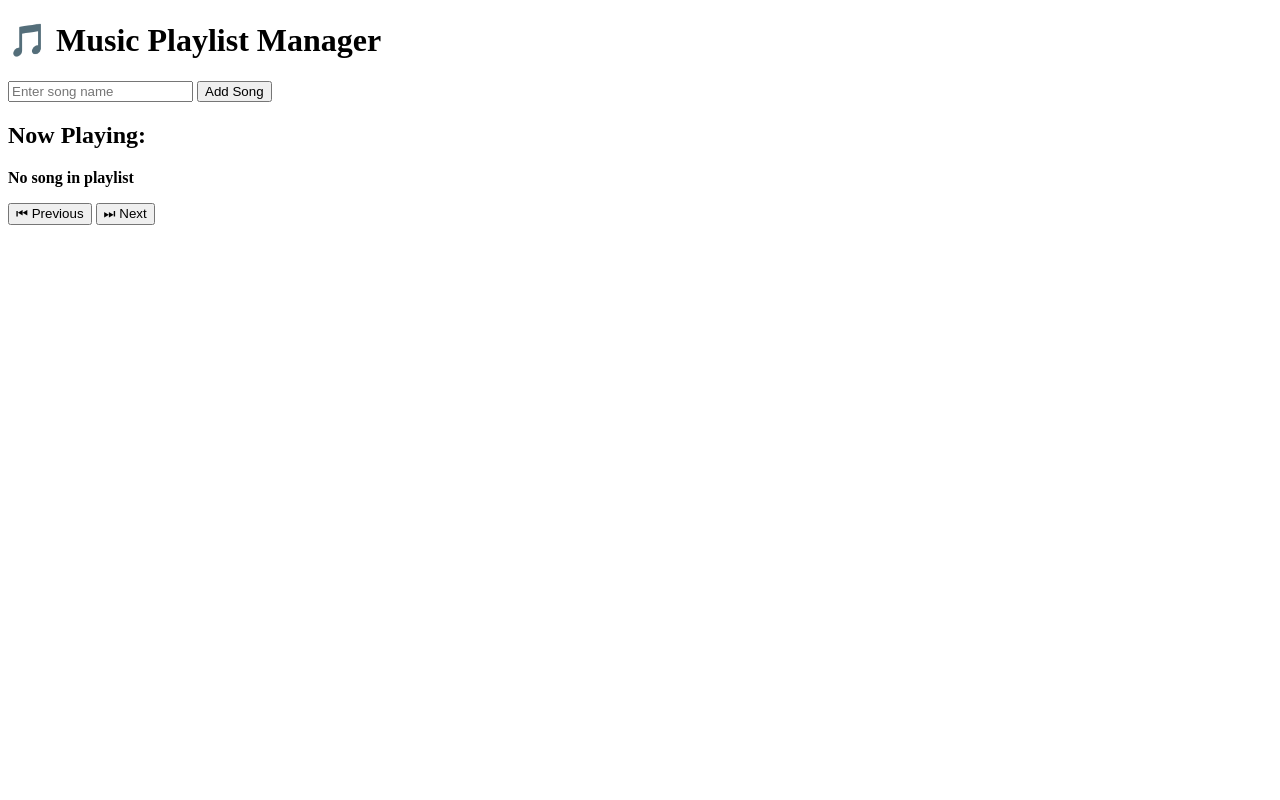
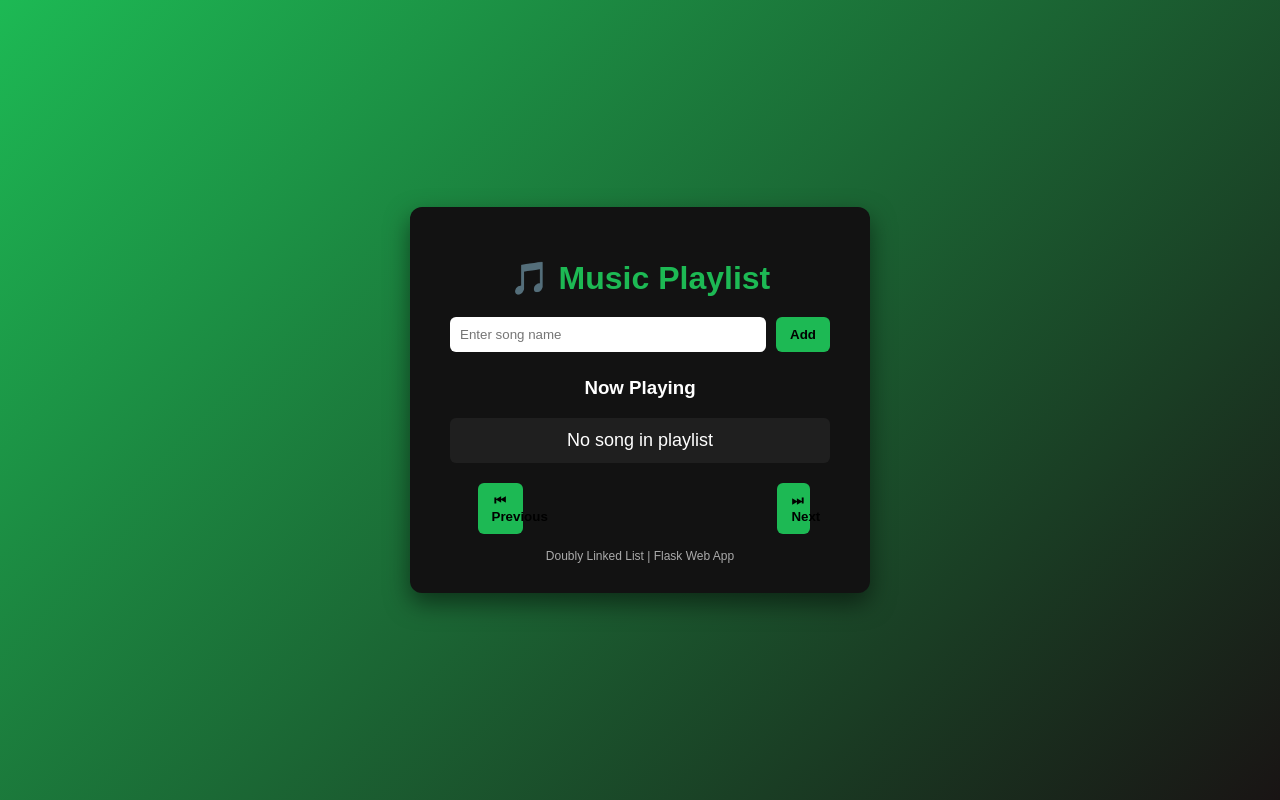
Before and after one commit to shreyas-ms8863/Music-Playlist, a Flask app: page / in a window 1280 px wide. Run offline with Flask 3, Linux system fonts and the light colour scheme.

Commit message:
Update index.html

```diff
--- a/templates/index.html
+++ b/templates/index.html
@@ -1,20 +1,121 @@
 <!DOCTYPE html>
-<html>
+<html lang="en">
 <head>
+    <meta charset="UTF-8">
     <title>Music Playlist Manager</title>
+
+    <style>
+        body {
+            margin: 0;
+            padding: 0;
+            font-family: Arial, Helvetica, sans-serif;
+            background: linear-gradient(135deg, #1db954, #191414);
+            height: 100vh;
+            display: flex;
+            justify-content: center;
+            align-items: center;
+            color: white;
+        }
+
+        .container {
+            background: #121212;
+            padding: 30px 40px;
+            border-radius: 12px;
+            width: 380px;
+            text-align: center;
+            box-shadow: 0 10px 25px rgba(0,0,0,0.5);
+        }
+
+        h1 {
+            margin-bottom: 20px;
+            color: #1db954;
+        }
+
+        form {
+            display: flex;
+            gap: 10px;
+            margin-bottom: 25px;
+        }
+
+        input[type="text"] {
+            flex: 1;
+            padding: 10px;
+            border-radius: 6px;
+            border: none;
+            outline: none;
+        }
+
+        button {
+            background: #1db954;
+            border: none;
+            padding: 10px 14px;
+            border-radius: 6px;
+            cursor: pointer;
+            font-weight: bold;
+            color: black;
+            transition: 0.3s;
+        }
+
+        button:hover {
+            background: #1ed760;
+        }
+
+        .now-playing {
+            margin-bottom: 20px;
+        }
+
+        .song {
+            background: #1f1f1f;
+            padding: 12px;
+            border-radius: 6px;
+            font-size: 18px;
+            margin-top: 8px;
+        }
+
+        .controls {
+            display: flex;
+            justify-content: space-between;
+            margin-top: 20px;
+        }
+
+        .controls a button {
+            width: 45%;
+        }
+
+        footer {
+            margin-top: 15px;
+            font-size: 12px;
+            color: #aaa;
+        }
+    </style>
 </head>
+
 <body>
-    <h1>🎵 Music Playlist Manager</h1>
+
+<div class="container">
+    <h1>🎵 Music Playlist</h1>
 
     <form method="POST">
         <input type="text" name="song" placeholder="Enter song name" required>
-        <button type="submit">Add Song</button>
+        <button type="submit">Add</button>
     </form>
 
-    <h2>Now Playing:</h2>
-    <p><b>{{ current_song }}</b></p>
+    <div class="now-playing">
+        <h3>Now Playing</h3>
+        <div class="song">
+            {{ current_song }}
+        </div>
+    </div>
 
-    <a href="/prev"><button>⏮ Previous</button></a>
-    <a href="/next"><button>⏭ Next</button></a>
+    <div class="controls">
+        <a href="/prev"><button>⏮ Previous</button></a>
+        <a href="/next"><button>⏭ Next</button></a>
+    </div>
+
+    <footer>
+        Doubly Linked List | Flask Web App
+    </footer>
+</div>
+
 </body>
 </html>
```
